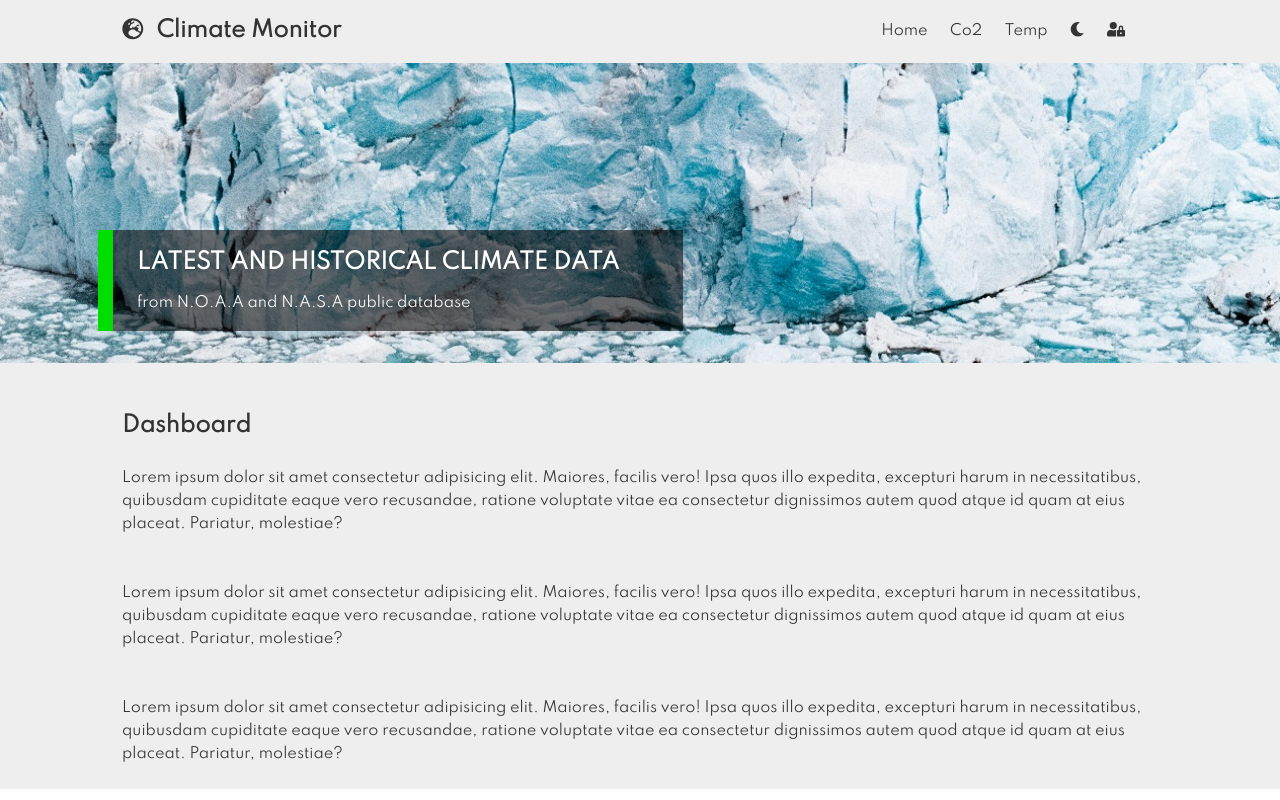
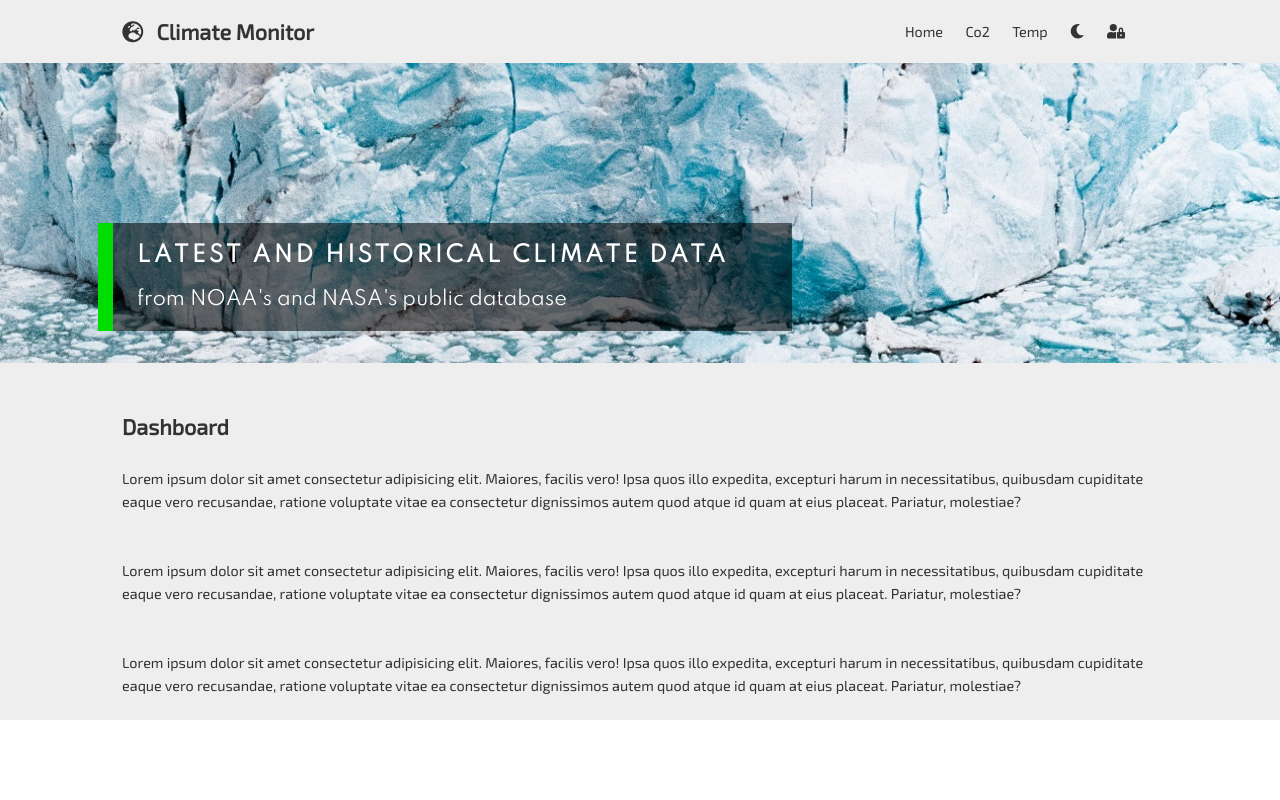
Before and after one commit to TomaszPietrzykowski/climate-monitor-archive, a React (Create React App) app: page / in a window 1280 px wide. Built offline with nearby package versions, Linux system fonts and the light colour scheme.

Commit message:
theme tweeked

```diff
--- a/src/App.css
+++ b/src/App.css
@@ -21,7 +21,7 @@
 }
 
 body {
-  font-family: "Spartan", sans-serif;
+  font-family: "Exo 2", sans-serif;
   font-size: 0.9rem;
   line-height: 1.6;
   /* background-color: #fff;
@@ -390,13 +390,17 @@ table th {
 .navbar .welcome span {
   margin-right: 0.6rem;
 }
-
+.showcase-info {
+  margin-bottom: 2rem;
+}
 /* Mobile Styles */
 @media (max-width: 700px) {
   .hide-sm {
     display: none;
   }
-
+  .showcase-info {
+    margin-bottom: 0;
+  }
   .grid-2,
   .grid-3,
   .grid-4 {
--- a/src/components/layout/Navbar.js
+++ b/src/components/layout/Navbar.js
@@ -10,14 +10,24 @@ const Navbar = () => {
   return (
     <div
       className="nav"
-      style={{ background: theme.bgPrimary, color: theme.text }}
+      style={{
+        background: theme.bgPrimary,
+        color: theme.text
+      }}
     >
       <div className="container">
         <nav className="navbar">
           <div className="logo">
             <h2>
               <FontAwesomeIcon icon={faGlobeEurope} />
-              <span style={{ paddingLeft: "0.8rem" }}>Climate Monitor</span>
+              <span
+                style={{
+                  paddingLeft: "0.8rem",
+                  fontFamily: "Exo 2, sans-serif"
+                }}
+              >
+                Climate Monitor
+              </span>
             </h2>
           </div>
           <ul>
--- a/src/components/layout/Showcase.js
+++ b/src/components/layout/Showcase.js
@@ -26,18 +26,25 @@ const Showcase = () => {
   const showcaseInfoStyle = {
     borderLeft: `15px solid ${theme.accent}`,
     padding: "1rem 4rem 1rem 1.5rem",
-    marginBottom: "2rem",
     background: `${theme.showcaseInfoBg}`,
-    color: "rgba(255,255,255,1)"
+    color: "rgba(255,255,255,1)",
+    fontFamily: '"Spartan", sans-serif'
   }
   return (
     <div className="showcase" style={showcaseStyle}>
       <div className="container" style={showcaseContainerStyle}>
         <div className="showcase-info" style={showcaseInfoStyle}>
-          <h2 style={{ marginBottom: "0.7rem" }}>
+          <h2
+            style={{
+              marginBottom: "0.7rem",
+              letterSpacing: "0.2rem"
+            }}
+          >
             LATEST AND HISTORICAL CLIMATE DATA
           </h2>
-          <p>from N.O.A.A and N.A.S.A public database</p>
+          <p style={{ fontSize: "1.2rem" }}>
+            from NOAA's and NASA's public database
+          </p>
         </div>
       </div>
     </div>
--- a/src/contexts/ThemeContext.js
+++ b/src/contexts/ThemeContext.js
@@ -16,7 +16,7 @@ class ThemeContexProvider extends Component {
       text: "#ddd",
       bgPrimary: "#000006",
       bgSecondary: "#bbb",
-      accent: "rgba(102, 0, 34, 1)",
+      accent: "rgba(153, 0, 51, 1)",
       showcaseInfoBg: "rgba(0,0,0,0.82)"
     }
   }
```
